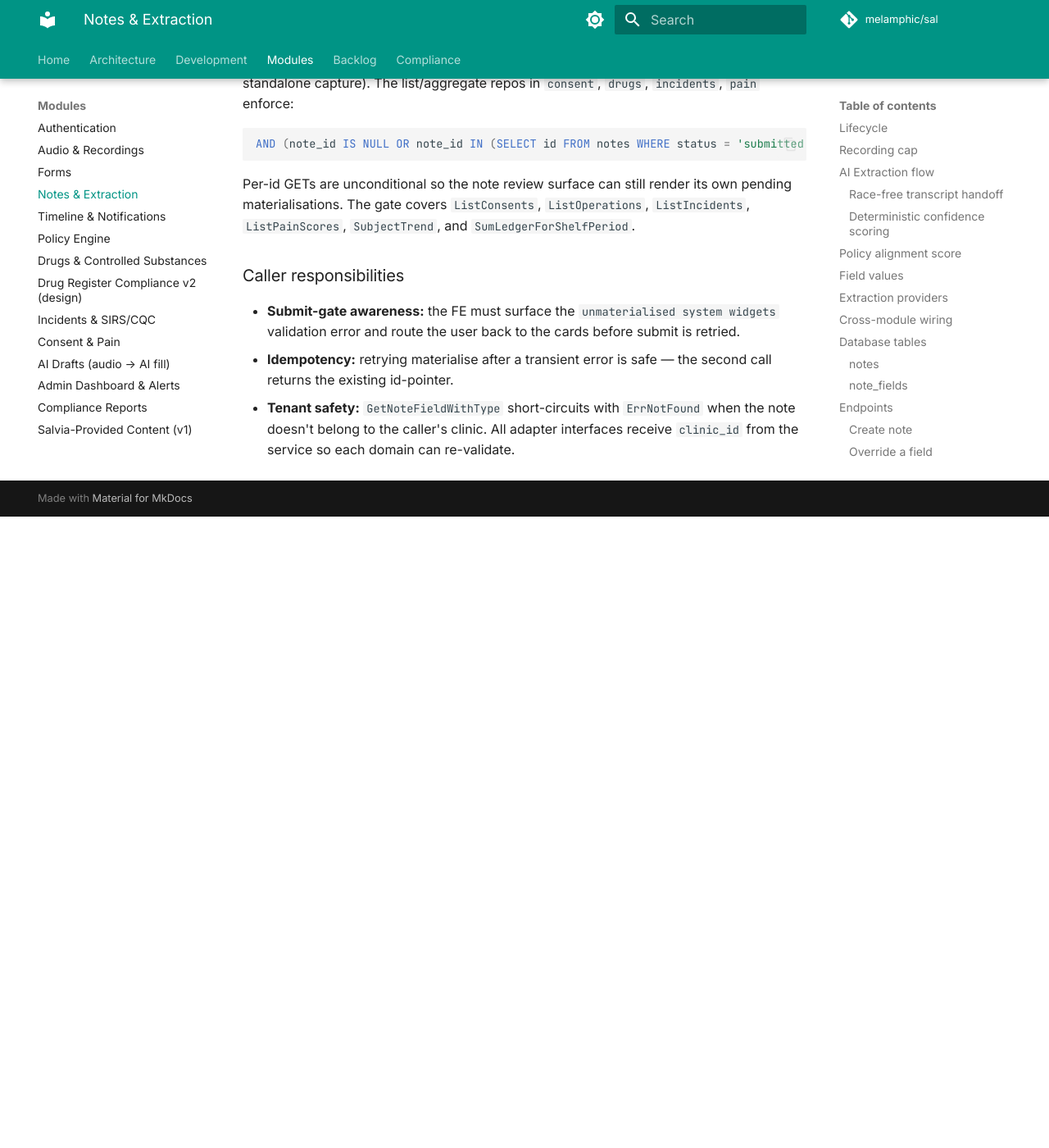
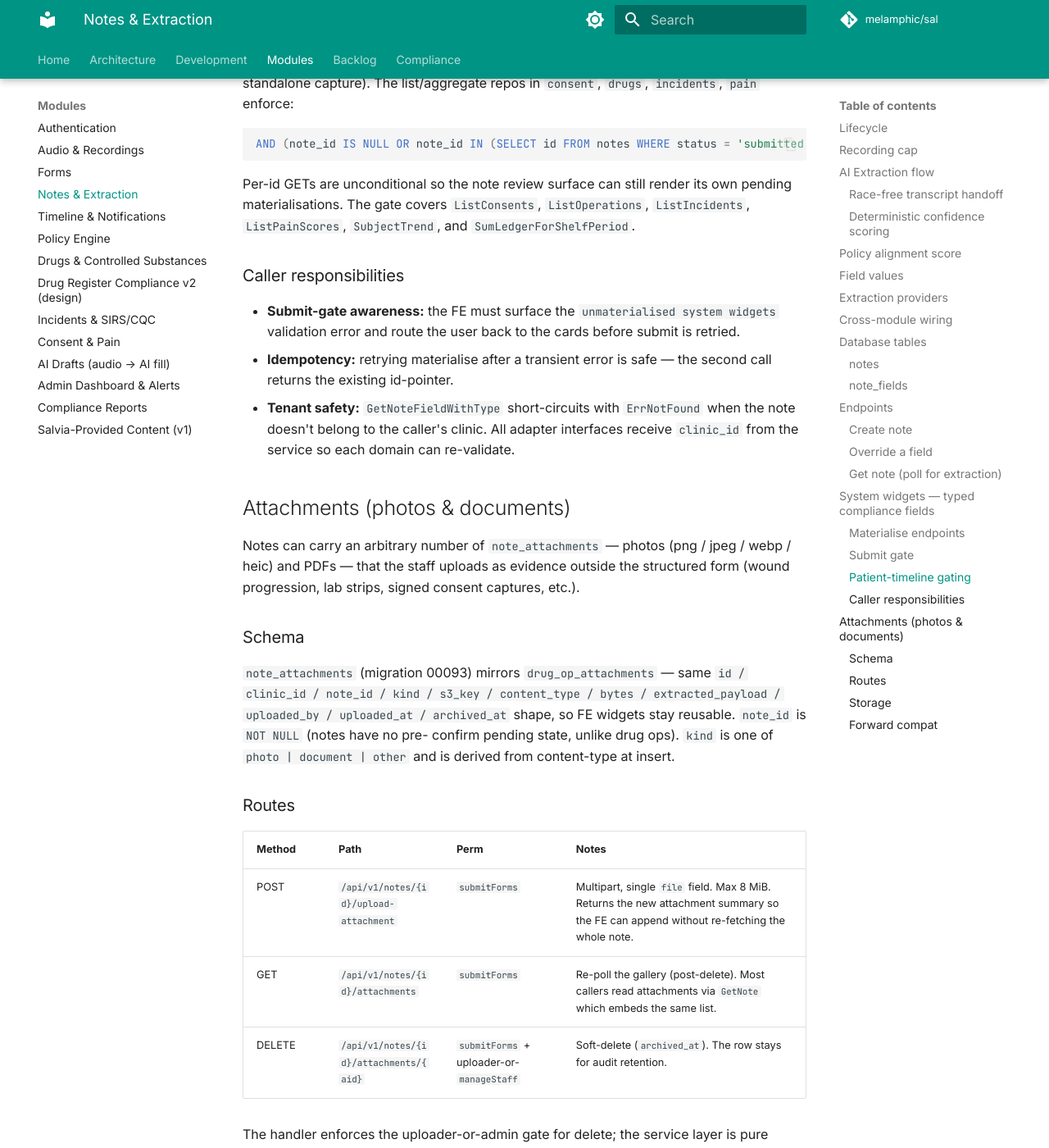
Before and after one commit to melamphic/sal, an MkDocs documentation site: the page built from docs/notes.md, in a window 1280 px wide and 1400 px high, scrolled down 9547 px. Shown: the whole window at 82% size. Built offline with MkDocs 1.6.1 and Material for MkDocs 9.7.7, drawn with Linux system fonts in a browser that asks for light colours; comment, search, counter and statistics services are not loaded; before the commit the page ends 10177 px from its top, so only the background shows below that; some of the changed text lies outside the part shown.

Commit message:
docs: document note attachment schema, routing, and storage design

```diff
--- a/docs/notes.md
+++ b/docs/notes.md
@@ -340,3 +340,45 @@
   `ErrNotFound` when the note doesn't belong to the caller's clinic.
   All adapter interfaces receive `clinic_id` from the service so each
   domain can re-validate.
+
+## Attachments (photos & documents)
+
+Notes can carry an arbitrary number of `note_attachments` — photos
+(png / jpeg / webp / heic) and PDFs — that the staff uploads as
+evidence outside the structured form (wound progression, lab strips,
+signed consent captures, etc.).
+
+### Schema
+
+`note_attachments` (migration 00093) mirrors `drug_op_attachments` —
+same `id / clinic_id / note_id / kind / s3_key / content_type / bytes /
+extracted_payload / uploaded_by / uploaded_at / archived_at` shape, so
+FE widgets stay reusable. `note_id` is `NOT NULL` (notes have no pre-
+confirm pending state, unlike drug ops). `kind` is one of
+`photo | document | other` and is derived from content-type at insert.
+
+### Routes
+
+| Method | Path | Perm | Notes |
+|---|---|---|---|
+| POST   | `/api/v1/notes/{id}/upload-attachment` | `submitForms` | Multipart, single `file` field. Max 8 MiB. Returns the new attachment summary so the FE can append without re-fetching the whole note. |
+| GET    | `/api/v1/notes/{id}/attachments`       | `submitForms` | Re-poll the gallery (post-delete). Most callers read attachments via `GetNote` which embeds the same list. |
+| DELETE | `/api/v1/notes/{id}/attachments/{aid}` | `submitForms` + uploader-or-`manageStaff` | Soft-delete (`archived_at`). The row stays for audit retention. |
+
+The handler enforces the uploader-or-admin gate for delete; the service
+layer is pure storage / DB plumbing.
+
+### Storage
+
+`noteAttachmentAdapter` in `app.go` implements both `AttachmentUploader`
+and `AttachmentSigner`. Bytes live under
+`note-attachments/{clinic_id}/{uuid}{ext}` in S3 / MinIO. Download URLs
+are minted with a 1h TTL and **re-signed on every `GetNote`** so the
+client never holds a stale link — the same pattern used for patient
+photos.
+
+### Forward compat
+
+`extracted_payload JSONB` is reserved for future OCR / vision-AI work
+(clinical findings on a skin lesion photo, drug-label parsing on a
+vial shot). v1 leaves it `NULL`.
```
